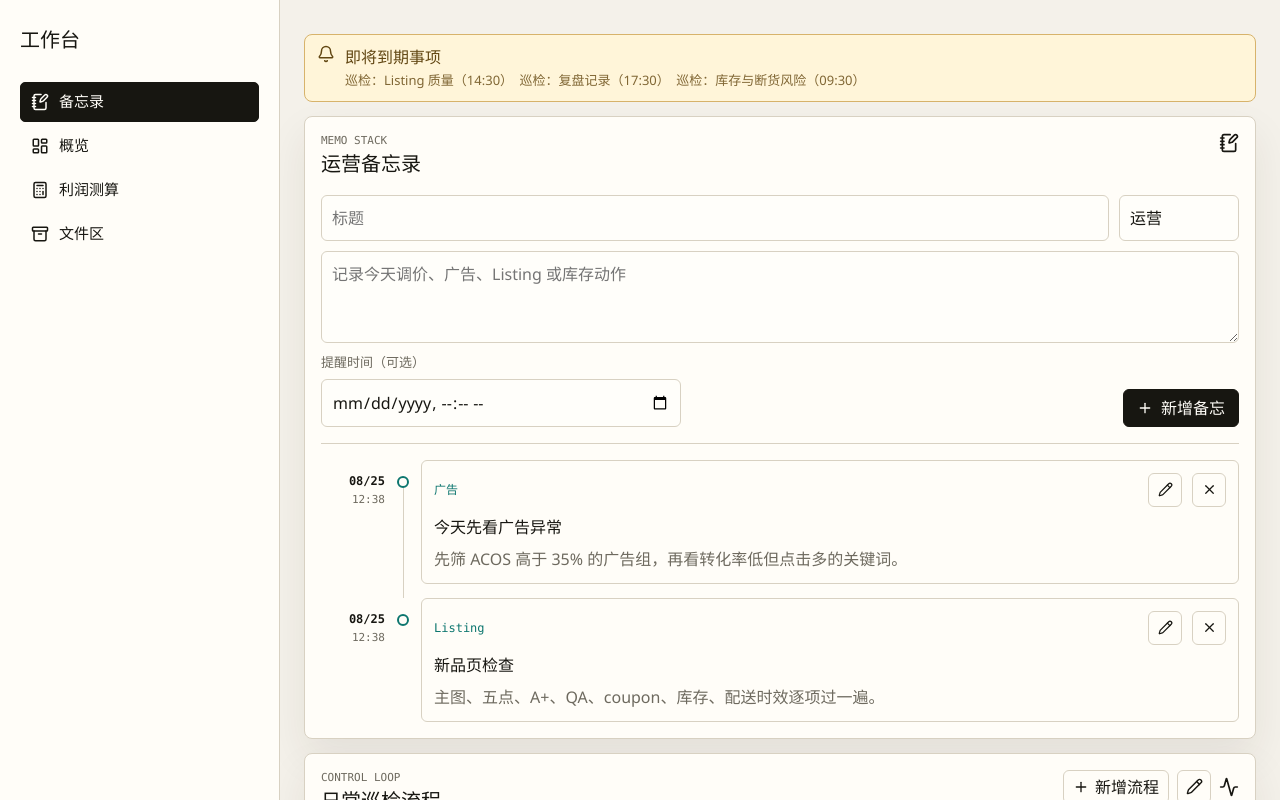
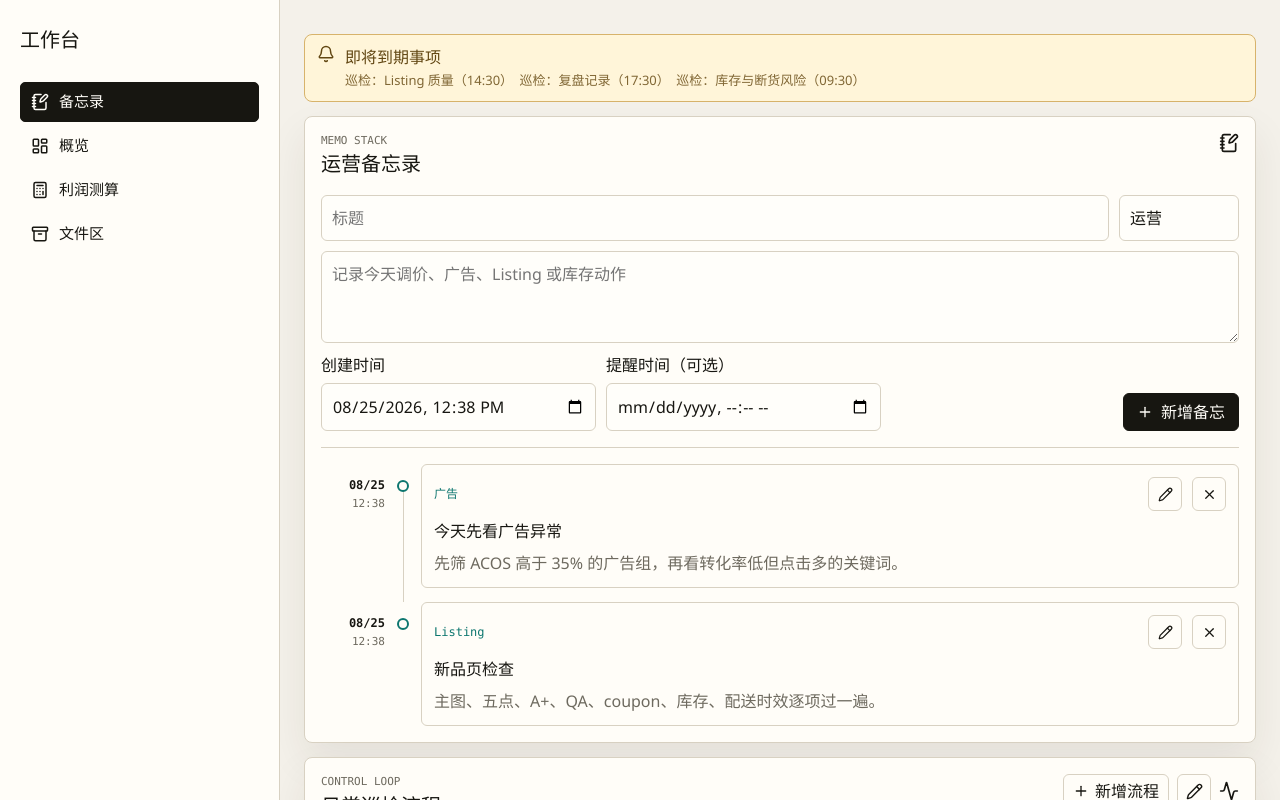
Before and after one commit to yhwork678678678/amazon-ops-workbench, a React (Vite) app: page / in a window 1280 px wide. Shown: the top 800 px of the page. Built offline with nearby package versions, Linux system fonts and the light colour scheme; no server answers.

Commit message:
Allow editing memo creation time

```diff
--- a/src/App.tsx
+++ b/src/App.tsx
@@ -166,6 +166,19 @@ function formatBytes(bytes: number) {
   return `${(bytes / 1024 ** index).toFixed(index === 0 ? 0 : 1)} ${units[index]}`
 }
 
+function toDateTimeLocal(value: string | Date) {
+  const date = typeof value === 'string' ? new Date(value) : value
+  if (Number.isNaN(date.getTime())) return ''
+
+  const localDate = new Date(date.getTime() - date.getTimezoneOffset() * 60_000)
+  return localDate.toISOString().slice(0, 16)
+}
+
+function toISOStringOrNow(value: string) {
+  const date = new Date(value)
+  return Number.isNaN(date.getTime()) ? new Date().toISOString() : date.toISOString()
+}
+
 export function App() {
   const [notes, setNotes] = useState<Note[]>(readStoredNotes)
   const [workflows, setWorkflows] = useState<Workflow[]>(readStoredWorkflows)
@@ -175,6 +188,7 @@ export function App() {
   const [noteTitle, setNoteTitle] = useState('')
   const [noteBody, setNoteBody] = useState('')
   const [noteTag, setNoteTag] = useState('运营')
+  const [noteCreatedAt, setNoteCreatedAt] = useState(() => toDateTimeLocal(new Date()))
   const [noteDueAt, setNoteDueAt] = useState('')
   const [editingNoteId, setEditingNoteId] = useState<string | null>(null)
   const [uploadedFiles, setUploadedFiles] = useState<UploadedFile[]>(readStoredUploadedFiles)
@@ -308,17 +322,18 @@ export function App() {
       title: noteTitle.trim() || '未命名备忘',
       body: noteBody.trim(),
       tag: noteTag.trim() || '运营',
-      createdAt: new Date().toISOString(),
+      createdAt: toISOStringOrNow(noteCreatedAt),
       dueAt: noteDueAt || undefined,
     }
 
     setNotes((current) => editingNoteId
-      ? current.map((note) => note.id === editingNoteId ? { ...nextNote, createdAt: note.createdAt } : note)
+      ? current.map((note) => note.id === editingNoteId ? nextNote : note)
       : [nextNote, ...current])
     setEditingNoteId(null)
     setNoteTitle('')
     setNoteBody('')
     setNoteTag('运营')
+    setNoteCreatedAt(toDateTimeLocal(new Date()))
     setNoteDueAt('')
   }
 
@@ -327,6 +342,7 @@ export function App() {
     setNoteTitle(note.title)
     setNoteBody(note.body)
     setNoteTag(note.tag)
+    setNoteCreatedAt(toDateTimeLocal(note.createdAt))
     setNoteDueAt(note.dueAt || '')
     document.getElementById('notes')?.scrollIntoView({ behavior: 'smooth', block: 'start' })
   }
@@ -336,6 +352,7 @@ export function App() {
     setNoteTitle('')
     setNoteBody('')
     setNoteTag('运营')
+    setNoteCreatedAt(toDateTimeLocal(new Date()))
     setNoteDueAt('')
   }
 
@@ -814,10 +831,12 @@ export function App() {
           noteTitle={noteTitle}
           noteBody={noteBody}
           noteTag={noteTag}
+          noteCreatedAt={noteCreatedAt}
           noteDueAt={noteDueAt}
           onTitleChange={setNoteTitle}
           onBodyChange={setNoteBody}
           onTagChange={setNoteTag}
+          onCreatedAtChange={setNoteCreatedAt}
           onDueAtChange={setNoteDueAt}
           onSubmit={handleNoteSubmit}
           onDelete={(id) => {
--- a/src/components/NotesPanel.tsx
+++ b/src/components/NotesPanel.tsx
@@ -7,10 +7,12 @@ type NotesPanelProps = {
   noteTitle: string
   noteBody: string
   noteTag: string
+  noteCreatedAt: string
   noteDueAt: string
   onTitleChange: Dispatch<SetStateAction<string>>
   onBodyChange: Dispatch<SetStateAction<string>>
   onTagChange: Dispatch<SetStateAction<string>>
+  onCreatedAtChange: Dispatch<SetStateAction<string>>
   onDueAtChange: Dispatch<SetStateAction<string>>
   onSubmit: (event: FormEvent<HTMLFormElement>) => void
   onDelete: (id: string) => void
@@ -34,10 +36,12 @@ export function NotesPanel({
   noteTitle,
   noteBody,
   noteTag,
+  noteCreatedAt,
   noteDueAt,
   onTitleChange,
   onBodyChange,
   onTagChange,
+  onCreatedAtChange,
   onDueAtChange,
   onSubmit,
   onDelete,
@@ -45,6 +49,10 @@ export function NotesPanel({
   onEdit,
   onCancelEdit,
 }: NotesPanelProps) {
+  const timelineNotes = [...notes].sort(
+    (left, right) => new Date(right.createdAt).getTime() - new Date(left.createdAt).getTime(),
+  )
+
   return (
     <section className="split-grid notes-section">
       <article className="panel" id="notes">
@@ -79,10 +87,16 @@ export function NotesPanel({
             onChange={(event) => onBodyChange(event.target.value)}
           />
           <div className="note-composer-footer">
-            <label className="note-due-field">
-              <span>提醒时间（可选）</span>
-              <input type="datetime-local" value={noteDueAt} onChange={(event) => onDueAtChange(event.target.value)} />
-            </label>
+            <div className="note-time-fields">
+              <label>
+                <span>创建时间</span>
+                <input type="datetime-local" value={noteCreatedAt} onChange={(event) => onCreatedAtChange(event.target.value)} />
+              </label>
+              <label>
+                <span>提醒时间（可选）</span>
+                <input type="datetime-local" value={noteDueAt} onChange={(event) => onDueAtChange(event.target.value)} />
+              </label>
+            </div>
             <div className="note-composer-actions">
               <button type="submit">
                 {editingNoteId ? <Pencil size={16} /> : <Plus size={16} />}
@@ -98,7 +112,7 @@ export function NotesPanel({
         </form>
 
         <div className="note-timeline">
-          {notes.map((note) => {
+          {timelineNotes.map((note) => {
             const date = formatNoteDate(note.createdAt)
 
             return (
--- a/src/style.css
+++ b/src/style.css
@@ -637,7 +637,7 @@ p {
   resize: vertical;
 }
 
-.note-due-field {
+.note-time-fields label {
   display: grid;
   gap: 6px;
 }
@@ -649,9 +649,12 @@ p {
   gap: 12px;
 }
 
-.note-composer-footer .note-due-field {
+.note-time-fields {
   flex: 1;
-  max-width: 360px;
+  max-width: 560px;
+  display: grid;
+  grid-template-columns: repeat(2, minmax(0, 1fr));
+  gap: 10px;
 }
 
 .note-due {
@@ -896,8 +899,9 @@ p {
     flex-direction: column;
   }
 
-  .note-composer-footer .note-due-field {
+  .note-time-fields {
     max-width: none;
+    grid-template-columns: 1fr;
   }
 
   .timeline-actions {
```
Also changed, not shown: 4 other files (tests, documents, lock files or other folders).
